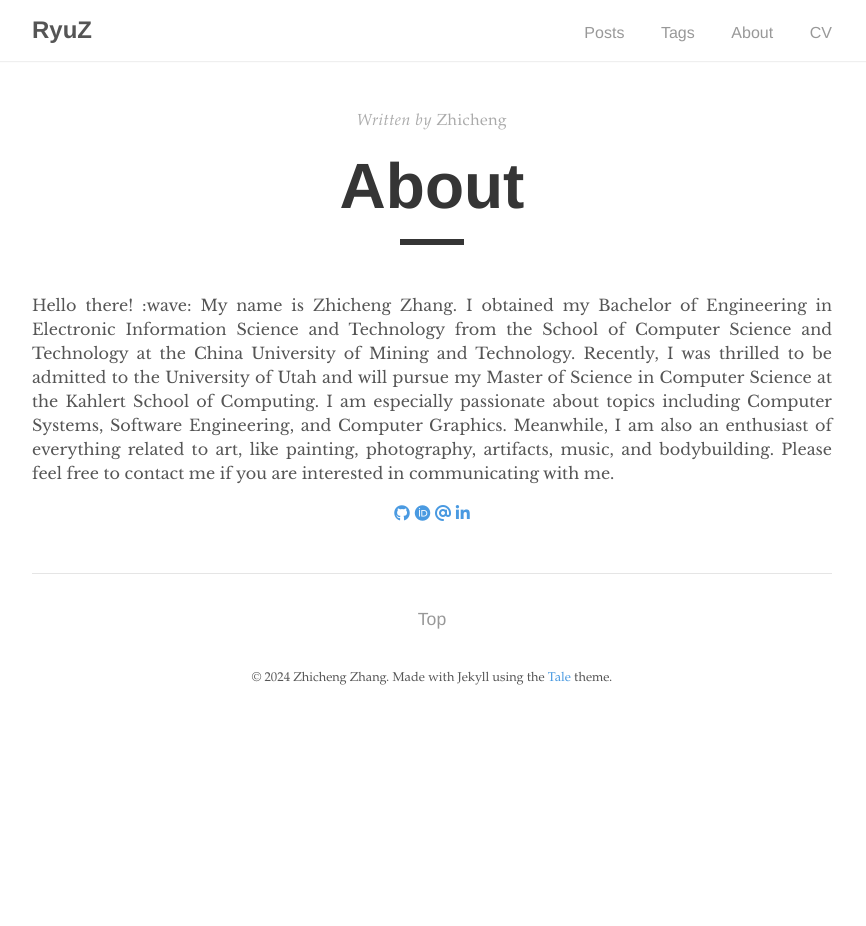
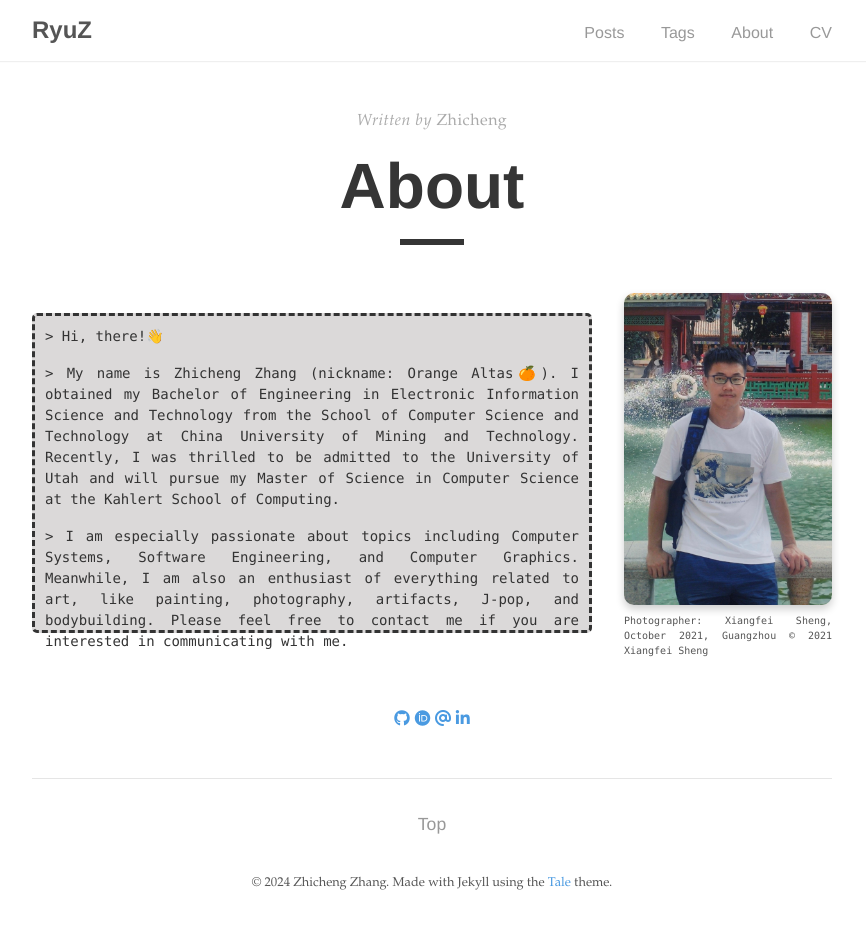
Before and after one commit to ZZwarn1998/ZZwarn1998.github.io, a Jekyll site: the page built from _pages/about.md, in a window 1280 px wide. Shown: the whole page, without its empty margins (208-1074 px from the left). Built offline with Jekyll 4.4.1, drawn with Linux system fonts in a browser that asks for light colours; nearby versions of some CDN libraries; before the commit the page ends 900 px from its top, so only the background shows below that.

Commit message:
Update About page

```diff
--- a/_config.yml
+++ b/_config.yml
@@ -11,7 +11,7 @@ google_analytics: UA—XXXXXXXX-X
 author:
   name:         Zhicheng Zhang
   url:          https://zzwarn1998.github.io/
-  email:        zwarncheung@163.com
+  email:        zarchch14@gmail.com
 
 # Build settings
 markdown:       kramdown
--- a/_includes/head.html
+++ b/_includes/head.html
@@ -5,7 +5,7 @@
   {% seo %}
 
   <!-- CSS -->
-  <link rel="stylesheet" href="{{ "/assets/main.css" | relative_url }}">
+  <link rel="stylesheet" href="{{"/assets/main.css" | relative_url}}">
   <link rel="stylesheet" href="https://fonts.googleapis.com/css?family=Libre+Baskerville:400,400i,700">
 
   <!-- Favicon -->
--- a/_pages/about.md
+++ b/_pages/about.md
@@ -4,16 +4,30 @@ title: "About"
 author: "Zhicheng"
 permalink: /about/
 ---
-Hello there! :wave: My name is Zhicheng Zhang. I obtained my Bachelor of Engineering in Electronic Information Science and Technology from the School of Computer Science and Technology at the China University of Mining and Technology. Recently, I was thrilled to be admitted to the University of Utah and will pursue my Master of Science in Computer Science at the Kahlert School of Computing. I am especially passionate about topics including Computer Systems, Software Engineering, and Computer Graphics. Meanwhile, I am also an enthusiast of everything related to art, like painting, photography, artifacts, music, and bodybuilding. Please feel free to contact me if you are interested in communicating with me.
+
+<div class="textbox border-medium dashed-border" style="float: left; width: 70%; height: 320px">
+    <p>> Hi, there!&#x1F44B;</p>
+    <p>> My name is Zhicheng Zhang &#40;nickname: Orange Altas&#x1F34A;&#41;. I obtained my Bachelor of Engineering in Electronic Information Science and Technology from the School of Computer Science and Technology at China University of Mining and Technology. Recently, I was thrilled to be admitted to the University of Utah and will pursue my Master of Science in Computer Science at the Kahlert School of Computing.</p>
+    <p>> I am especially passionate about topics including Computer Systems, Software Engineering, and Computer Graphics. Meanwhile, I am also an enthusiast of everything related to art, like painting, photography, artifacts, J-pop, and bodybuilding. Please feel free to contact me if you are interested in communicating with me.</p>
+</div>
+
+<div style="float: right; width: 26%;">
+    <img src="{{"assets/img/about/selfie.jpg" | relative_url}}" alt="selfie" style="border-radius: 10px; box-shadow: 0 4px 8px rgba(0, 0, 0, 0.2);">
+    <figcaption style="font-family: Consolas; font-size: 10px;">
+        <p> Photographer: Xiangfei Sheng, October 2021, Guangzhou &copy; 2021 Xiangfei Sheng </p>
+    </figcaption>
+</div>
+
+<div style="clear: both; height: 2em"></div>
 
 <script src="https://kit.fontawesome.com/a9efa95a36.js" crossorigin="anonymous"></script>
 <div style="text-align: center;">
-<span><a href="https://github.com/ZZwarn1998"><i class="fa-brands fa-github"></i></a></span>
-<span><a href="https://orcid.org/0009-0003-5832-6919"><i class="fa-brands fa-orcid"></i></a></span>
-<span><a href="mailto:zarchch14@gmail.com"><i class="fa-solid fa-at"></i></a></span>
-<span><a href="https://www.linkedin.com/in/zhicheng-zhang-zarch/"><i class="fa fa-linkedin" aria-hidden="true"></i></a></span>
-<!-- <span><i class="fa-brands fa-facebook"></i></span>
-<span><i class="fa-brands fa-twitter"></i></span>
-<span><i class="fa-brands fa-instagram"></i></span>
-<span><i class="fa-brands fa-telegram"></i></span> -->
+    <span><a href="https://github.com/ZZwarn1998"><i class="fa-brands fa-github"></i></a></span>
+    <span><a href="https://orcid.org/0009-0003-5832-6919"><i class="fa-brands fa-orcid"></i></a></span>
+    <span><a href="mailto:zarchch14@gmail.com"><i class="fa-solid fa-at"></i></a></span>
+    <span><a href="https://www.linkedin.com/in/zhicheng-zhang-zarch/"><i class="fa fa-linkedin" aria-hidden="true"></i></a></span>
+    <!-- <span><i class="fa-brands fa-facebook"></i></span>
+    <span><i class="fa-brands fa-twitter"></i></span>
+    <span><i class="fa-brands fa-instagram"></i></span>
+    <span><i class="fa-brands fa-telegram"></i></span> -->
 </div>
--- a/_sass/tale.scss
+++ b/_sass/tale.scss
@@ -8,3 +8,4 @@
 @import 'tale/catalogue';
 @import 'tale/404';
 @import 'tale/tags';
+@import 'tale/about';
--- /dev/null
+++ b/_sass/tale/_about.scss
@@ -0,0 +1,45 @@
+$textbox-padding: 10px;
+$textbox-margin: 20px 0;
+$textbox-border-radius: 5px;
+$textbox-bg-color: #dbd9d9;
+$textbox-font-family: Consolas;
+$textbox-font-size: 14px;
+$textbox-font-color: #333;
+
+.textbox {
+  padding: $textbox-padding;
+  margin: $textbox-margin;
+  border-radius: $textbox-border-radius;
+  background-color: $textbox-bg-color;
+  font-family: $textbox-font-family;
+  font-size: $textbox-font-size;
+  color: $textbox-font-color;
+
+  &.border-thin {
+    border: 1px solid $textbox-font-color;
+  }
+
+  &.border-medium {
+    border: 3px solid $textbox-font-color;
+  }
+
+  &.border-thick {
+    border: 5px solid $textbox-font-color;
+  }
+
+  &.solid-border {
+    border-style: solid;
+  }
+
+  &.dashed-border {
+    border-style: dashed;
+  }
+
+  &.dotted-border {
+    border-style: dotted;
+  }
+
+  &.double-border {
+    border-style: double;
+  }
+}
```
Also changed, not shown: _posts/diaries/2023-7-30-hello-world.md (+44 -7 lines), _posts/researches/2023-04-14-generation-method-of-class-integration-test-order-based-on-deep-reinforcement-learning.md (added, +18 -0 lines), _posts/researches/2023-06-12-using-deep-reinforcement-learning-for-inter-class-integration-test-order-problem.md (deleted, +0 -15 lines), _posts/[x]2017-03-16-example-content.md (renamed from _posts/2017-03-16-example-content.md), assets/img/about/selfie.jpg (added), assets/img/posts/2023-04-14-generation-method-of-class-integration-test-order-based-on-deep-reinforcement-learning.png (added).
